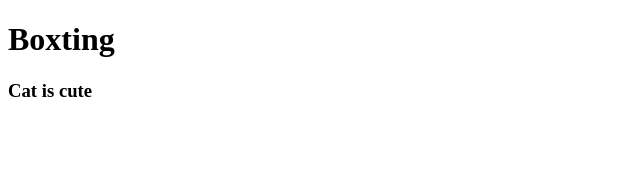
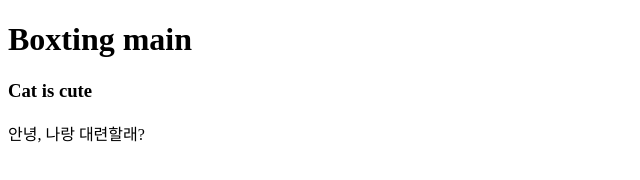
Before and after one commit to kkkjjjhhh8930/boxiting, a plain HTML site: page index.html in a window 1280 px wide. Shown: the whole page, without its empty margins (0-640 px from the left). Drawn offline with Linux system fonts and the light colour scheme.

Commit message:
메인페이지 생성

```diff
--- a/index.html
+++ b/index.html
@@ -7,7 +7,8 @@
     <title>Document</title>
   </head>
   <body>
-    <h1>Boxting</h1>
+    <h1>Boxting main</h1>
     <h3>Cat is cute</h3>
+    <div>안녕, 나랑 대련할래?</div>
   </body>
 </html>
```
